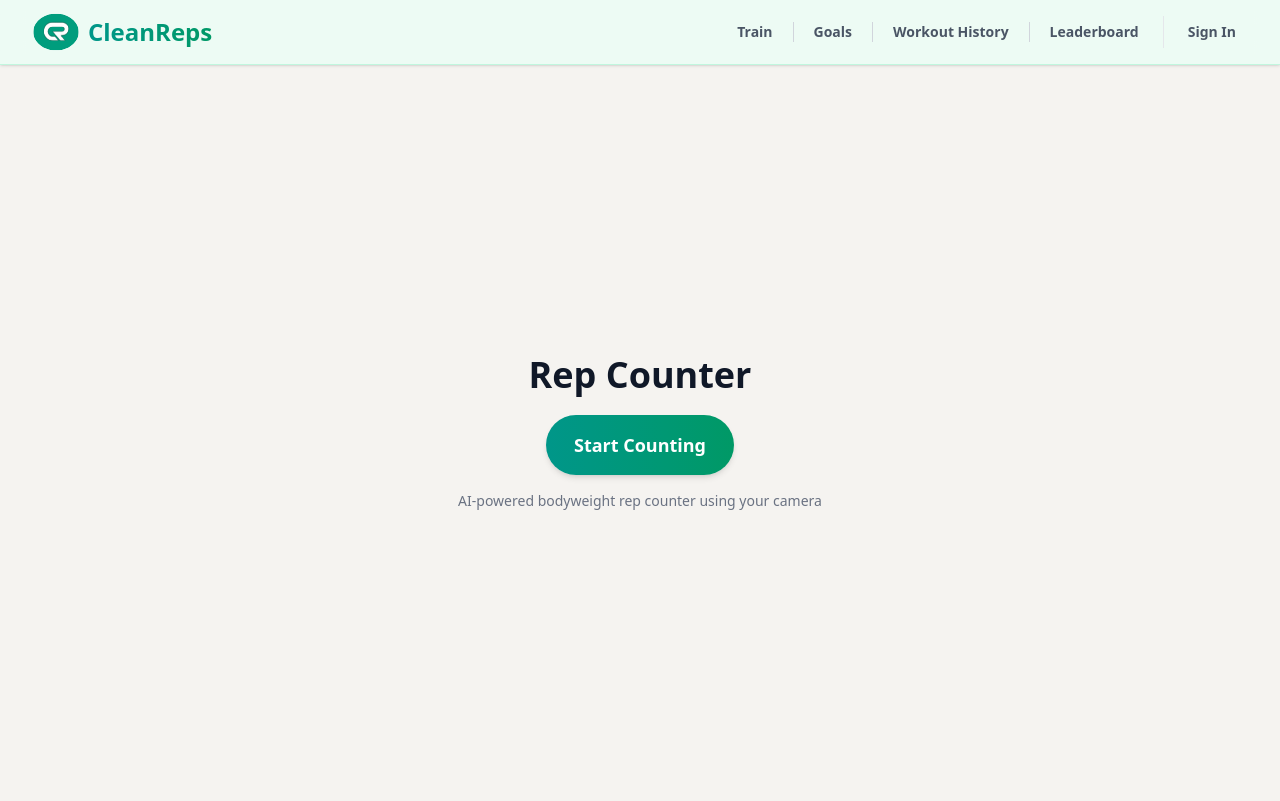
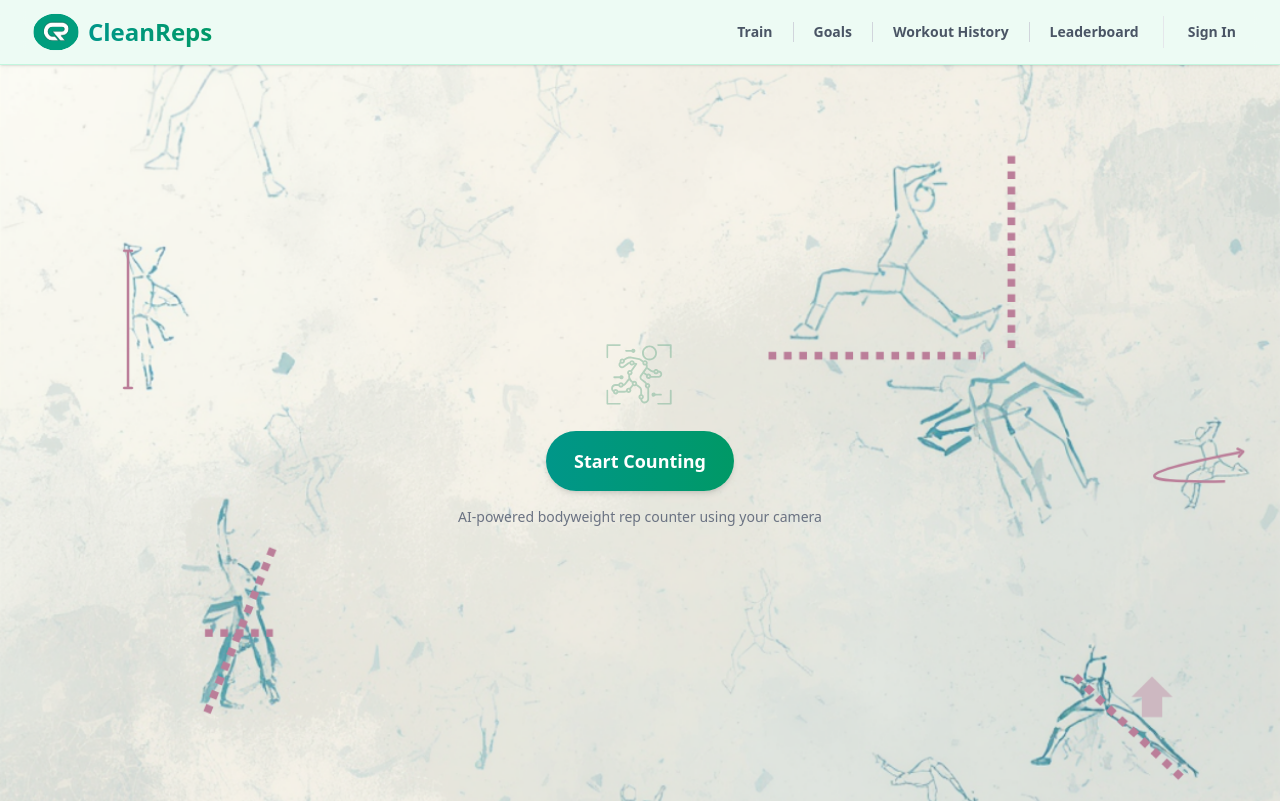
Before and after one commit to bleep333/exercise-counter, a Next.js app: page / in a window 1280 px wide. Built offline with nearby package versions, Linux system fonts and the light colour scheme; no server answers.

Commit message:
Update landing page design

```diff
--- a/app/page.tsx
+++ b/app/page.tsx
@@ -1,12 +1,28 @@
 import Link from 'next/link'
+import Image from 'next/image'
 
 export default function Home() {
   return (
-    <main className="flex items-center justify-center min-h-[calc(100vh-4rem)] px-4 sm:px-6 lg:px-8">
+    <main
+      className="flex items-center justify-center min-h-[calc(100vh-4rem)] px-4 sm:px-6 lg:px-8"
+      style={{
+        backgroundImage: 'url(/landing-background.png)',
+        backgroundSize: 'cover',
+        backgroundPosition: 'center',
+        backgroundRepeat: 'no-repeat',
+      }}
+    >
       <div className="w-full max-w-xl text-center">
-        <h1 className="text-3xl sm:text-4xl font-semibold text-gray-900">
-          Rep Counter
-        </h1>
+
+        <div className="flex justify-center">
+            <Image
+              src="/landing-track-icon.svg"
+              alt="Tracking visualization"
+              width={75}
+              height={12}
+              className="opacity-60"
+            />
+        </div>
 
         <div className="mt-5">
           <Link
@@ -20,6 +36,7 @@ export default function Home() {
         <p className="mt-4 text-sm text-gray-500">
           AI-powered bodyweight rep counter using your camera
         </p>
+
       </div>
     </main>
   )
```
Also changed, not shown: public/landing-background.png (added), public/landing-track-icon.svg (added).
